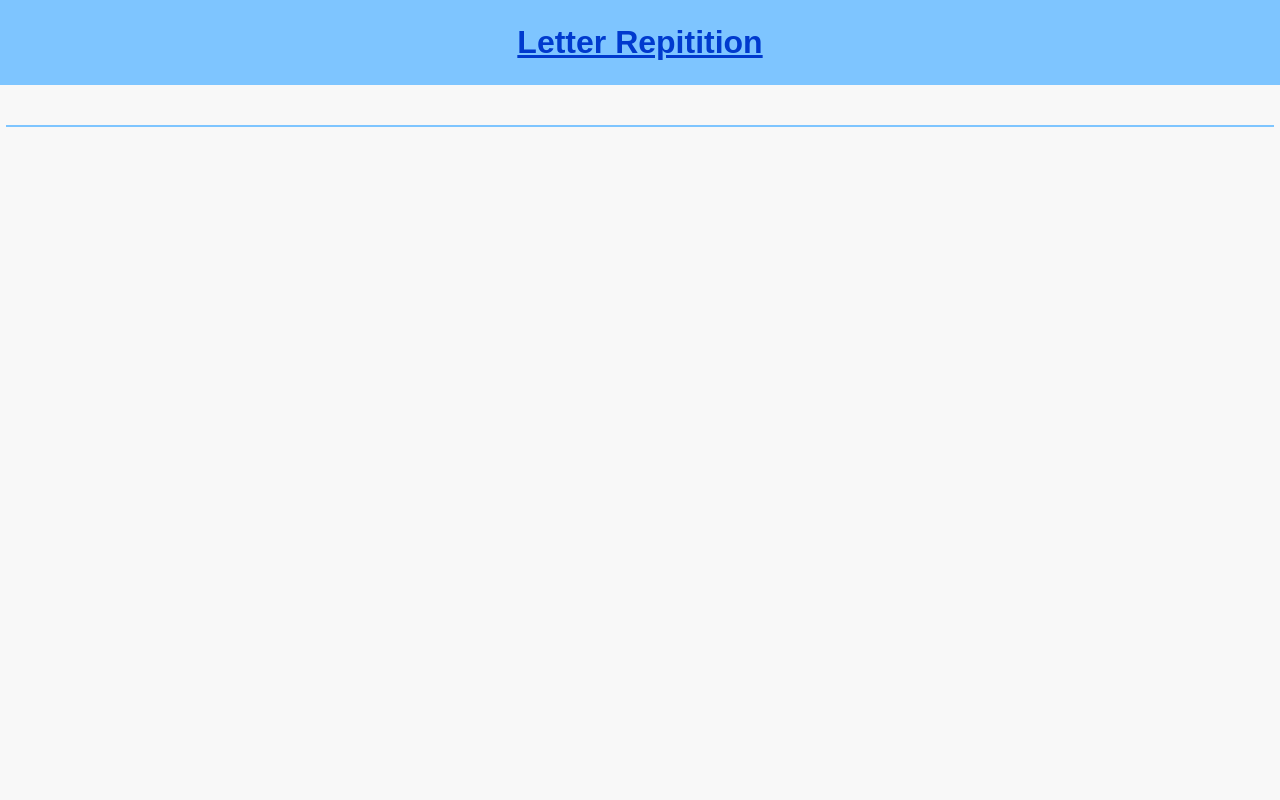
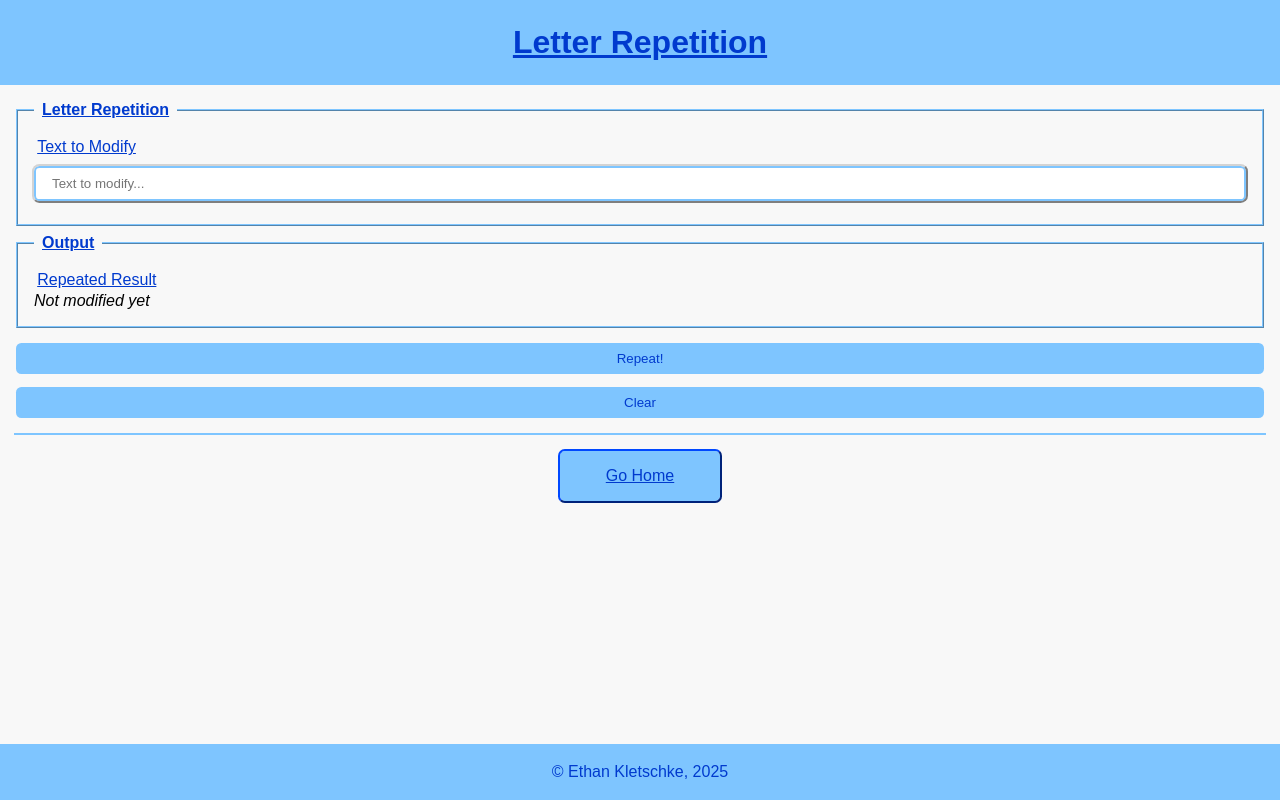
Before and after one commit to ethanKletschke/TSX-Portfolio-App, a React (Vite) app: page /letterRep in a window 1280 px wide. Built offline with nearby package versions, Linux system fonts and the light colour scheme.

Commit message:
Feat: Finish LetterRepetition page

```diff
--- a/src/pages/EmailValidate/EmailValidate.tsx
+++ b/src/pages/EmailValidate/EmailValidate.tsx
@@ -30,6 +30,7 @@ export default function EmailValidate() {
         <form onSubmit={(e) => e.preventDefault() /*  */}>
           <label htmlFor="email-addr">Enter Email Below:</label>
           <input
+            autoComplete="email" // Provide email autocompletion
             type="text"
             name="email-addr"
             id="email-addr"
--- a/src/pages/LetterRepetition/LetterRepetition.tsx
+++ b/src/pages/LetterRepetition/LetterRepetition.tsx
@@ -1,19 +1,93 @@
-import Header from "../../comps/Header/Header";
+import { useState } from "react";
+import Footer from "../../comps/Footer/Footer.tsx";
+import GoHomeBtn from "../../comps/GoHomeBtn/GoHomeBtn.tsx";
+import Header from "../../comps/Header/Header.tsx";
+import doubleLetters from "../../funcs/doubleLetters.ts";
 
 export default function LetterRepetition() {
+  const [input, setInput] = useState<string>("");
+  const [result, setResult] = useState<string>("");
+
+  const handleInputChange = (e: React.ChangeEvent<HTMLInputElement>) => {
+    // Set the input to modify as the user types it out
+    setInput(e.target.value);
+  };
+
+  // Clears the input and output states for the page.
+  const handleClear = () => {
+    setInput("");
+    setResult("");
+  };
+
+  const handleSubmit = (e: React.FormEvent<HTMLFormElement>) => {
+    // Prevent form submission from refreshing the page.
+    e.preventDefault();
+
+    // Debug output
+    console.debug("Submitted Letter Repetition.");
+    console.debug(`String submitted: ${input}`);
+
+    // Repeat the letters as per the input from the user
+    setResult(doubleLetters(input));
+
+    // Debug output for the result
+    console.debug(`Repeated version: ${result}`);
+  };
+
   return (
     <main>
       <Header>
-        Letter Repitition
+        Letter Repetition
       </Header>
 
       <article id="main-body">
-        <form method="post">
+        <form onSubmit={handleSubmit}>
+          <fieldset>
+            <legend>Letter Repetition</legend>
 
+            <label htmlFor="modify-input">Text to Modify</label>
+            <input
+              autoComplete="off"
+              autoFocus
+              id="modify-input"
+              name="modify-input"
+              onChange={handleInputChange}
+              placeholder="Text to modify..."
+              type="text"
+              value={input || ""}
+            />
+          </fieldset>
+
+          <fieldset>
+            <legend>Output</legend>
+
+            {/* Output */}
+            <label htmlFor="out">Repeated Result</label>
+            <output
+              htmlFor="modify-input"
+              id="out"
+              name="out"
+            >
+              {result || "Not modified yet"}
+            </output>
+          </fieldset>
+
+          <input type="submit" value="Repeat!" />
+          <button
+            onClick={handleClear}
+            type="button"
+          >
+            Clear
+          </button>
         </form>
+
+        <hr />
+
+        <GoHomeBtn />
       </article>
 
-      <hr />
+
+      <Footer />
     </main>
   );
 }
--- a/src/pages/SentSort/SentSort.tsx
+++ b/src/pages/SentSort/SentSort.tsx
@@ -45,6 +45,7 @@ export default function SentSort() {
             {/* Input for Sentence */}
             <label htmlFor="sentence">Sentence to sort:</label>
             <input
+              autoComplete="off"
               type="text"
               id="sentence"
               name="sentence"
```
